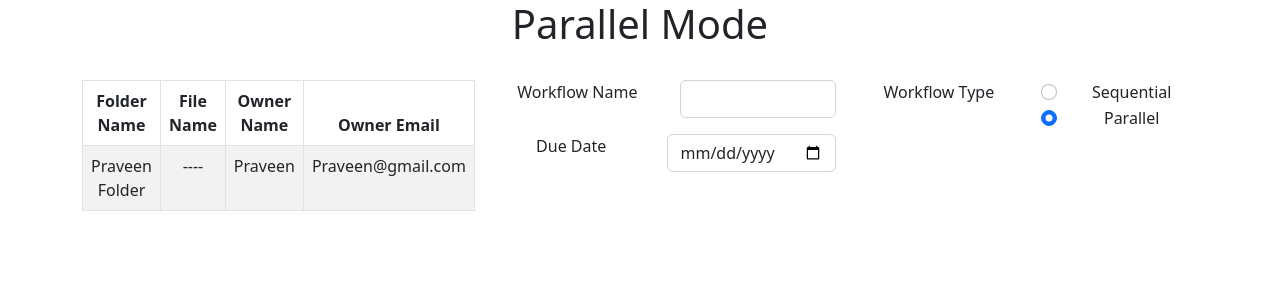
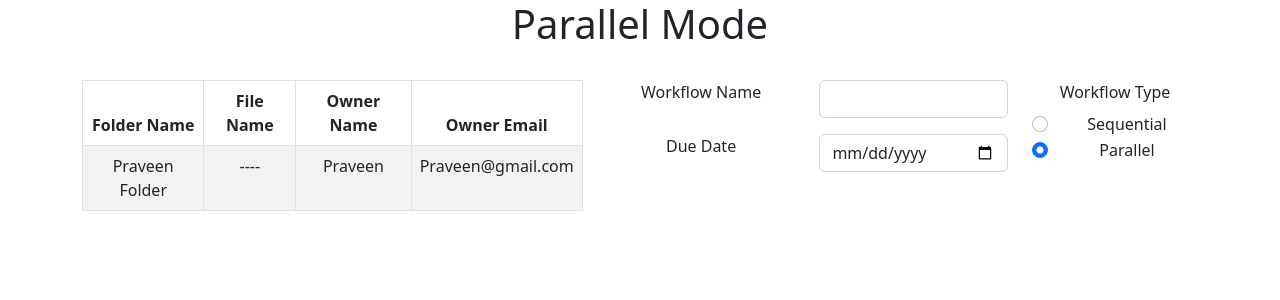
Before and after one commit to jisshub/parallel-mode-app-reactjs-development, a React (Create React App) app: page / in a window 1280 px wide. Shown: the top 300 px of the page. Built offline with nearby package versions, Linux system fonts and the light colour scheme.

Commit message:
Complete form design

```diff
--- a/src/components/Workflow.js
+++ b/src/components/Workflow.js
@@ -32,7 +32,7 @@ export default function Workflow() {
                     </Table>
                 </div>
             </Col>
-            <Col>
+            <Col md='auto'>
                 <div className='workflow-form'>
                     <Form>
                         <Form.Group className='mb-3'>
@@ -59,7 +59,7 @@ export default function Workflow() {
                     </Form>
                 </div>
             </Col>
-            <Col>
+            <Col xs lg="2">
                 <div className='workflow-form-2'>
                     <Form>
                         <Form.Group className='mb-3'>
```
